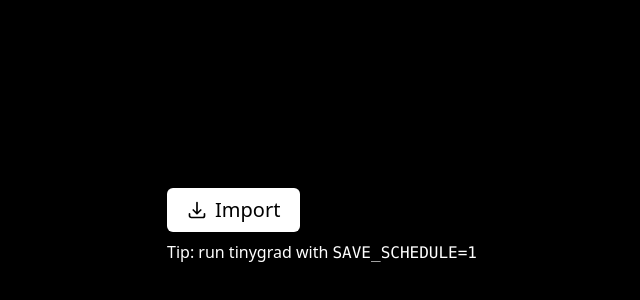
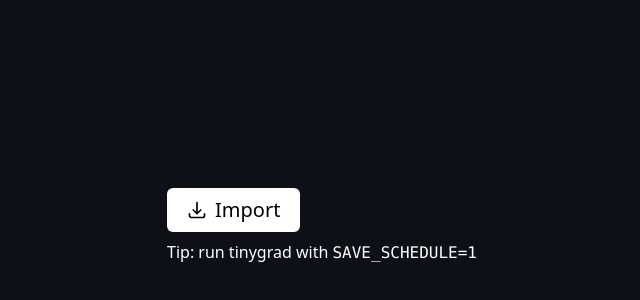
Before and after one commit to Qazalin/tiny-tools, a React (Create React App) app in the folder client/: page / in a window 1280 px wide. Shown: the part 174-474 px from the top of the page, without its empty margins (318-958 px from the left). Built offline with nearby package versions, Linux system fonts and the light colour scheme; no server answers.

Commit message:
less contrast

```diff
--- a/client/src/Filters.tsx
+++ b/client/src/Filters.tsx
@@ -7,7 +7,7 @@ type BaseProps = {
 };
 export default function FiltersPanel({ filters, setFilters }: BaseProps) {
   return (
-    <div className="bg-neutral-800 rounded-md border border-neutral-800 p-2 space-y-3 flex flex-col w-fit">
+    <div className="bg-[#212225] rounded-md p-2 space-y-3 flex flex-col w-fit">
       <p className="text-base self-start mb-2">Filters</p>
       <Filter
         filters={filters}
--- a/client/src/Graph/theme.ts
+++ b/client/src/Graph/theme.ts
@@ -1,5 +1,5 @@
 export const graphTheme = {
-  canvas: { background: "#000" },
+  canvas: { background: "#0d1117" },
   node: {
     fill: "#7CA0AB",
     activeFill: "#1DE9AC",
--- a/client/src/index.css
+++ b/client/src/index.css
@@ -3,12 +3,12 @@
 @tailwind utilities;
 
 html {
-    background-color: black;
+    background-color: #0d1117;
     color: white;
 }
 
 @layer components {
     input {
-        @apply rounded-md bg-neutral-900 text-white outline-none px-2 py-1;
+        @apply rounded-md bg-[#18191B] text-white outline-none px-2 py-1;
     }
 }
```
